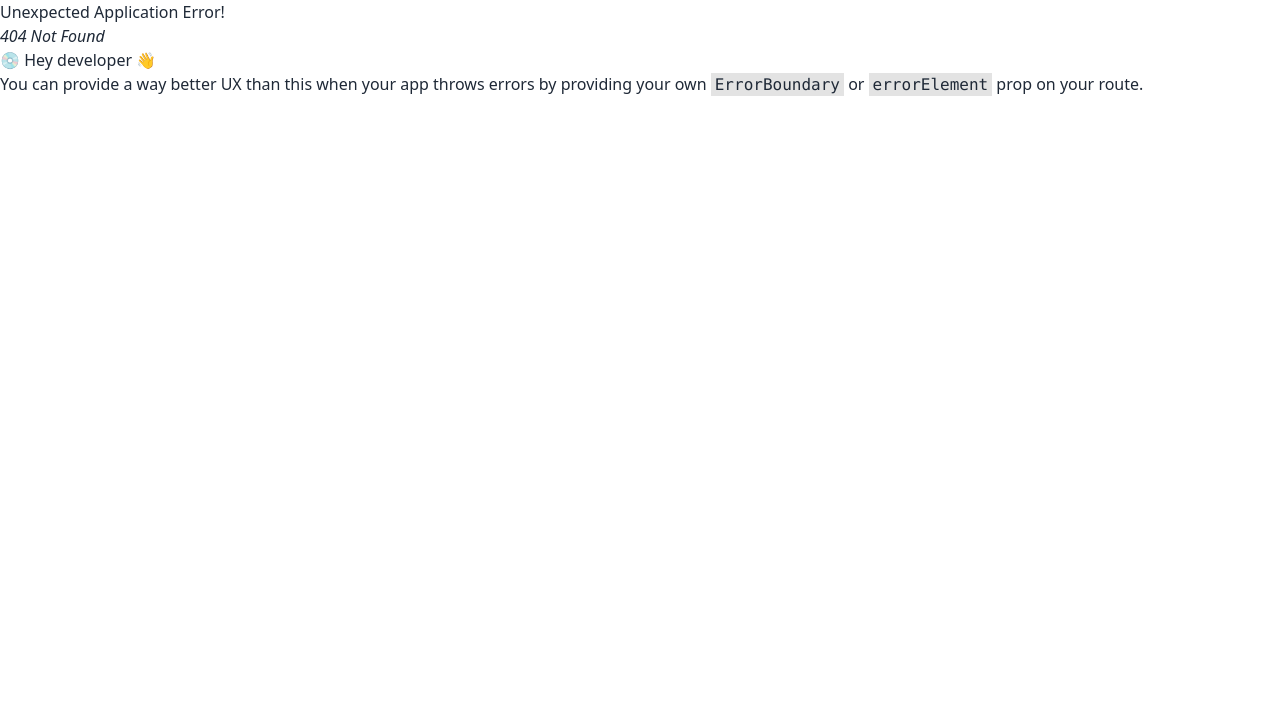
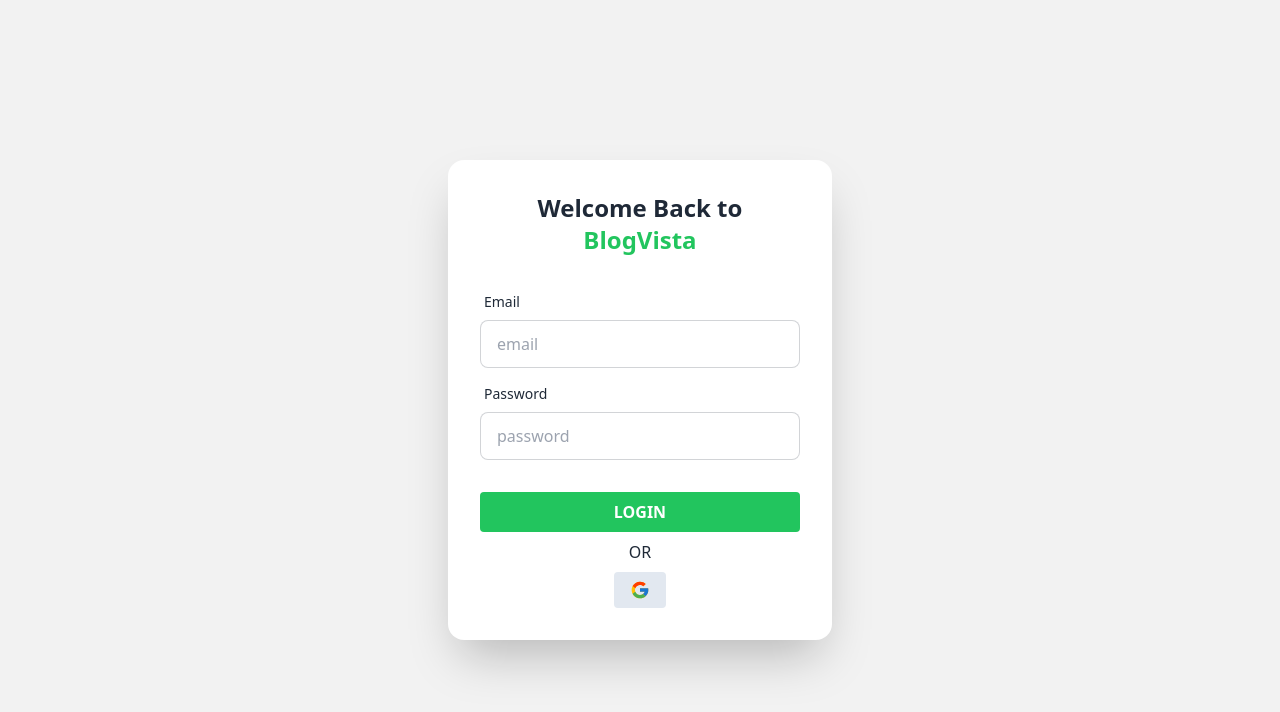
Before and after one commit to Jasminch01/BlogVista_client, a React (Vite) app: page /login in a window 1280 px wide. Before the commit this address had no page. Shown: the top 712 px of the page. Built offline with nearby package versions, Linux system fonts and the light colour scheme.

Commit message:
login page design done

```diff
--- a/package.json
+++ b/package.json
@@ -16,6 +16,7 @@
     "match-sorter": "^6.3.4",
     "react": "^18.2.0",
     "react-dom": "^18.2.0",
+    "react-icons": "^5.0.1",
     "react-router-dom": "^6.22.2",
     "sort-by": "^1.2.0"
   },
--- /dev/null
+++ b/src/Pages/Login.jsx
@@ -0,0 +1,51 @@
+import { FcGoogle } from "react-icons/fc";
+const Login = () => {
+  return (
+    <div className="hero min-h-screen bg-base-200">
+      <div className="flex  items-center  gap-5 max-w-7xl mx-auto flex-col lg:flex-row-reverse">
+        <div className="card shrink-0 w-full max-w-sm shadow-2xl bg-base-100">
+          <form className="card-body">
+            <h1 className="text-2xl font-bold text-center mb-5">
+              Welcome Back to <span className="text-green-500">BlogVista</span>
+            </h1>
+            <div className="form-control">
+              <label className="label">
+                <span className="label-text">Email</span>
+              </label>
+              <input
+                type="email"
+                placeholder="email"
+                className="input input-bordered"
+                required
+              />
+            </div>
+            <div className="form-control">
+              <label className="label">
+                <span className="label-text">Password</span>
+              </label>
+              <input
+                type="password"
+                placeholder="password"
+                className="input input-bordered"
+                required
+              />
+            </div>
+            <div className="form-control mt-6 space-y-5">
+              <button className="py-2 rounded px-3 bg-green-500 text-white uppercase font-bold">
+                Login
+              </button>
+            </div>
+            <p className="text-center">OR</p>
+            <div className="text-center">
+              <button className="py-2 bg-slate-200 rounded px-4 text-white uppercase font-bold">
+              <FcGoogle size={20} />
+              </button>
+            </div>
+          </form>
+        </div>
+      </div>
+    </div>
+  );
+};
+
+export default Login;
--- a/src/Router/Router.jsx
+++ b/src/Router/Router.jsx
@@ -4,6 +4,7 @@
 import AllBlogs from "../Pages/AllBlogs";
 import FeaturedBlogs from "../Pages/FeaturedBlogs";
 import AddBlogs from "../Pages/AddBlogs";
+import Login from "../Pages/Login";
 
 const Router = createBrowserRouter([
     {
@@ -27,6 +28,10 @@
                 element : <FeaturedBlogs/>
             }
         ])
+    },
+    {
+        path : '/login',
+        element : <Login/>
     }
 ])
 
```
Also changed, not shown: 1 other file (tests, documents, lock files or other folders).
